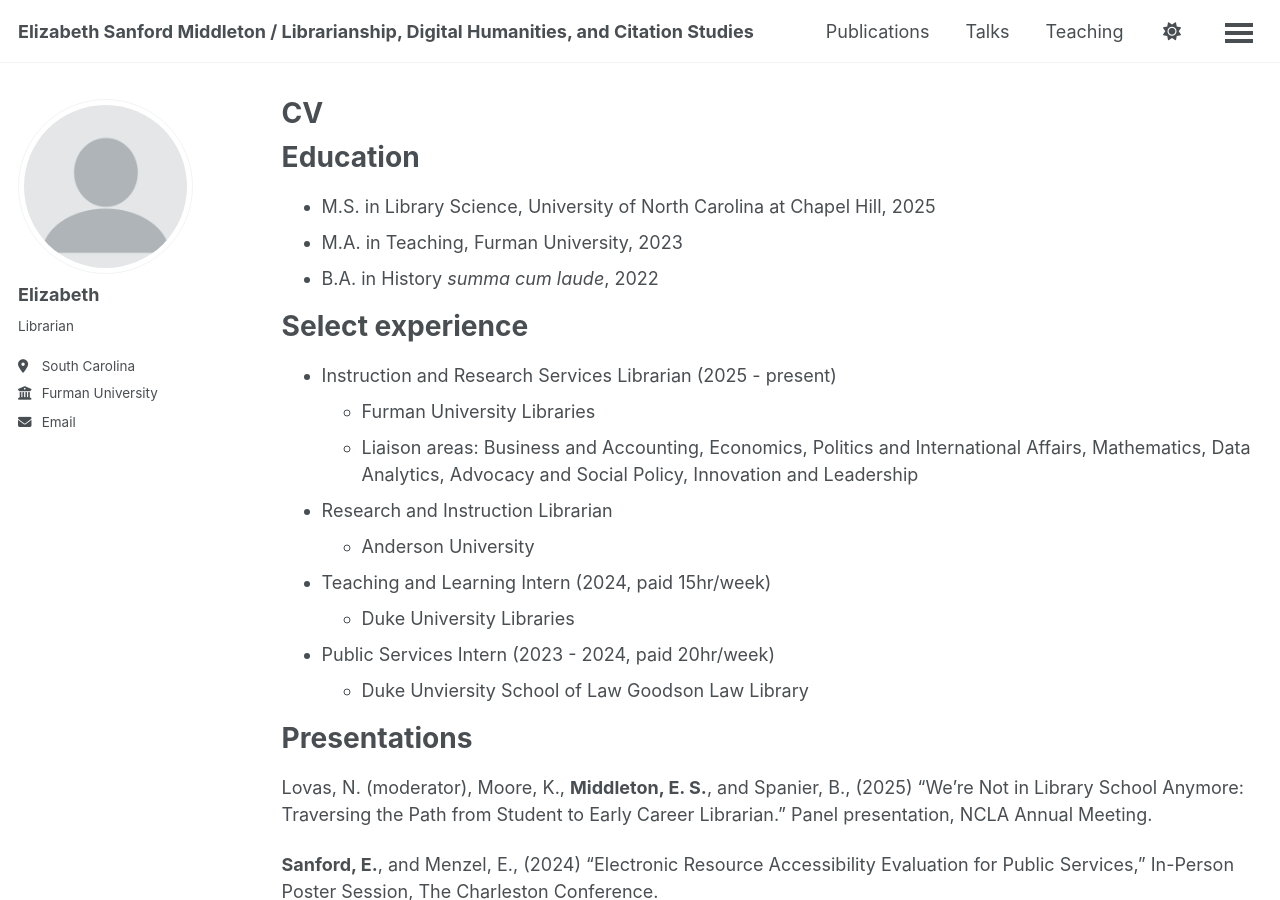
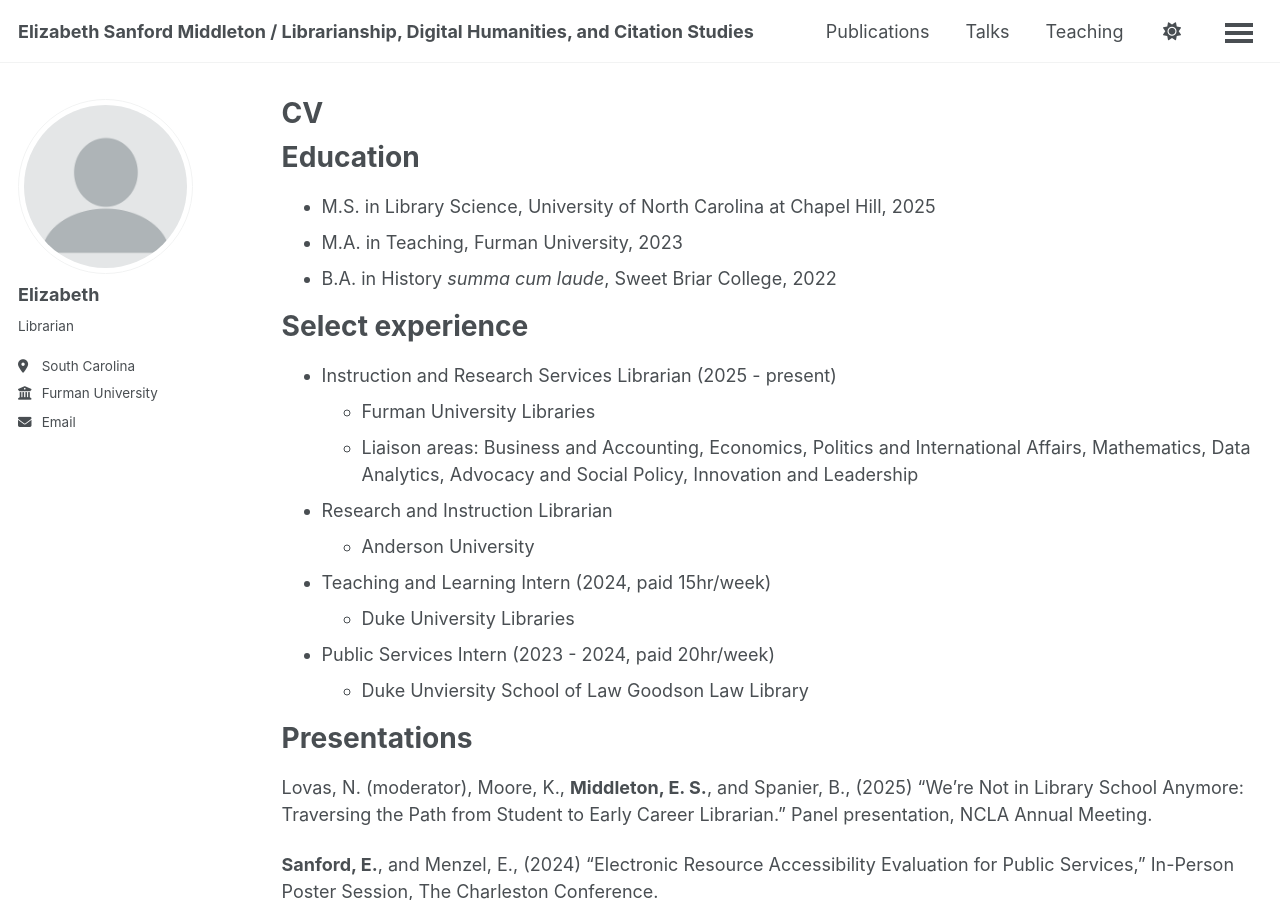
Before and after one commit to elizabethmiddletonlibrarian/site, a Jekyll site: the page built from _pages/cv.md, in a window 1280 px wide and 900 px high. Built offline with Jekyll 4.4.1, drawn with Linux system fonts in a browser that asks for light colours; a script bundle is joined from its source files by our own code; library files that are not in the unit come from our copies.

Commit message:
Update education section with college name

```diff
--- a/_pages/cv.md
+++ b/_pages/cv.md
@@ -13,7 +13,7 @@
 ======
 * M.S. in Library Science, University of North Carolina at Chapel Hill, 2025
 * M.A. in Teaching, Furman University, 2023
-* B.A. in History _summa cum laude_, 2022
+* B.A. in History _summa cum laude_, Sweet Briar College, 2022
 
 Select experience
 ======
```
